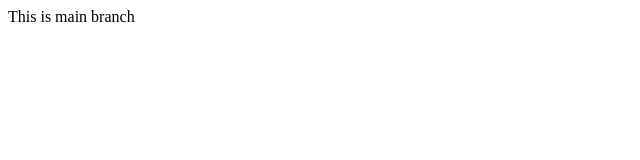
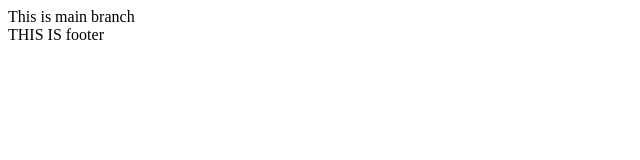
Before and after one commit to ChaudharyAkif/branch-partice-, a plain HTML site: page index.html in a window 1280 px wide. Shown: the full height of the page, 0-640 px from the left. Drawn offline with Linux system fonts and the light colour scheme.

Commit message:
i can add footer

```diff
--- a/index.html
+++ b/index.html
@@ -9,6 +9,6 @@
     <header></header>
     <nav></nav>
     <main>This is main branch</main>
-    <footer></footer>
+    <footer>THIS IS footer</footer>
   </body>
 </html>
```
